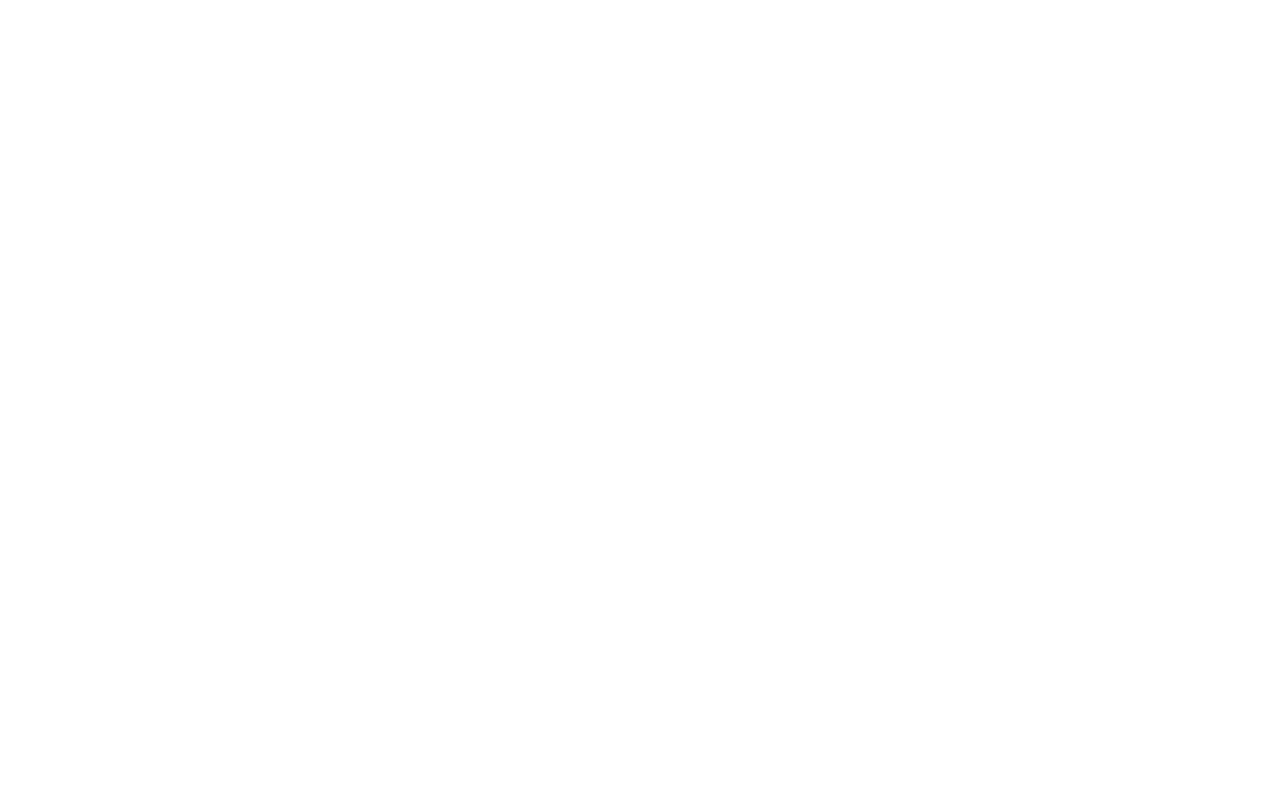
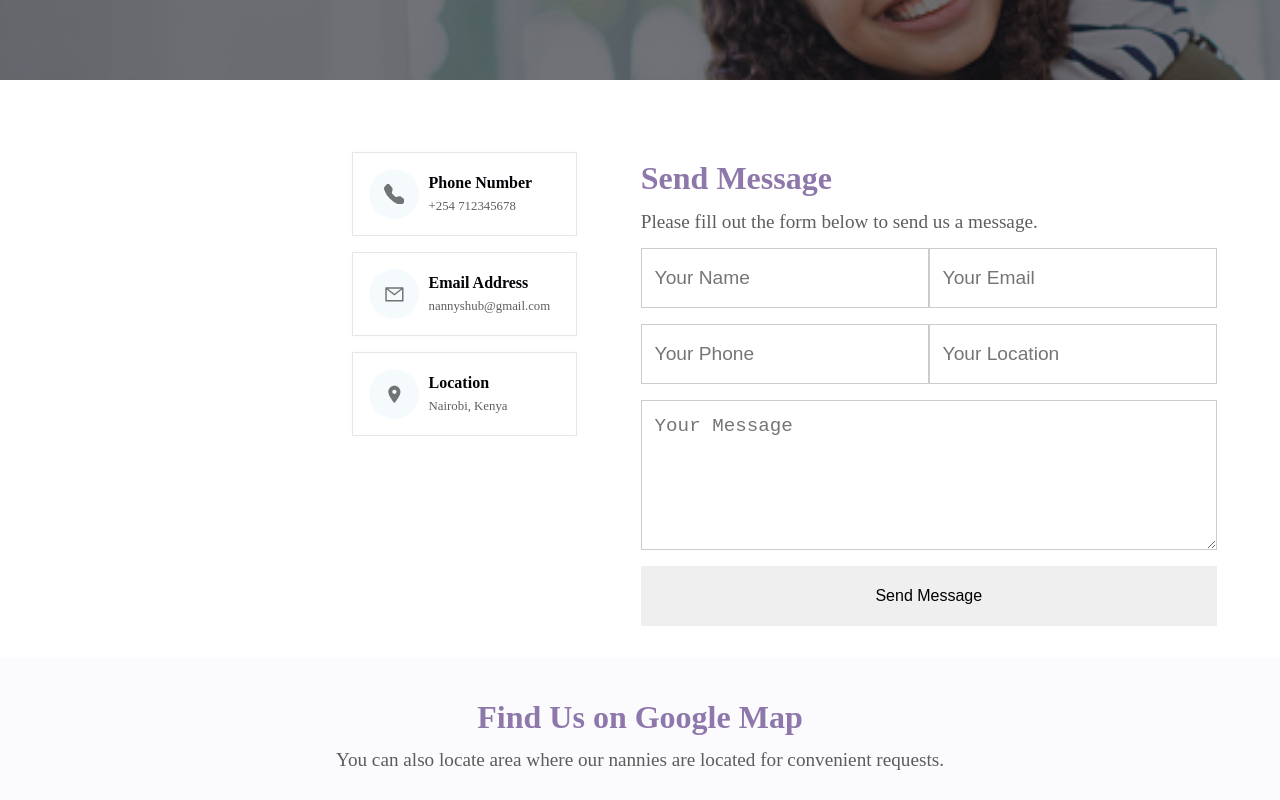
Before and after one commit to gbrowns/nannysHUB, a React (Create React App) app in the folder client/: page /contact-us in a window 1280 px wide. Shown: the part 240-1040 px from the top of the page. Before the commit the page ends 800 px from the top, so only its background shows below. Built offline with nearby package versions, Linux system fonts and the light colour scheme.

Commit message:
add implentation and styles for contact-us page

```diff
--- a/client/src/scss/App.scss
+++ b/client/src/scss/App.scss
@@ -43,7 +43,7 @@
 //page banner
 .page-banner{
     position: relative;
-    height: 20vh;
+    height: 30vh;
     width: 100%;
     background-color: $themeColor;
     display: flex;
@@ -547,6 +547,145 @@ footer{
 
 }
 
+//contact-page styles
+.contact-page{
+    position: relative;
+    width: 100%;
+    .contact-content{
+        position: relative;
+        width: 100%;
+        display: flex;
+        flex-direction: column;
+        padding: 2.5rem 0;
+        .contact-area{
+            display: flex;
+            flex-direction: row;
+            margin: 0 20rem;
+            .contact-form{
+                flex: .5;
+                padding: 2rem;
+                display: flex;
+                flex-direction: column;
+                .card{
+                    background-color: #fff;
+                    margin-bottom: 1rem;
+                    border: 1px solid rgba(204, 204, 204, 0.493);
+                    box-shadow: 0 0 5px rgba(0, 0, 0, 0.025);
+                    padding: 1rem;
+                    display: flex;
+                    flex-direction: row;
+                    align-items: center;
+                    cursor: pointer;
+                    .icon{
+                        width: 50px;
+                        height: 50px;
+                        border-radius: 50%;
+                        display: flex;
+                        justify-content: center;
+                        align-items: center;
+                        background-color: #ebf7fc81;
+                        .i{
+                            font-size: 1.3rem;
+                            color: rgba(53, 53, 53, 0.692);
+                        }
+                    }
+                    .card-body{
+                        padding: 0 .6rem;
+                        display: flex;
+                        flex-direction: column;
+                        h5{
+                            font-size: 1rem;
+                            font-family: $bodyText6;
+                            color: $primaryColor;
+                        }
+                        span{
+                            font-size: .8rem;
+                            font-family: $bodyText1;
+                            color: rgba(0, 0, 0, 0.637);
+                            padding-top: .4rem;
+                        }
+                    }
+                }
+            }
+            form{
+                flex: 1;
+                padding: 2rem;
+                width: 100%;
+                h3{
+                    font-size: 2rem;
+                    font-family: $headingText2;
+                    color: $themeColor;
+                    padding: .5rem 0;
+                }
+                p{
+                    font-size: 1.2rem;
+                    font-family: $bodyText1;
+                    color: rgba(0, 0, 0, 0.637);
+                    padding-bottom: .5rem;
+                    line-height: 1.8;
+                }
+                .form-group{
+                    display: flex;
+                    width: 100%;
+                    flex-direction: row;
+                    justify-content: space-between;
+                    margin-bottom: 1rem;
+                    input{
+                        width: 350px;
+                        padding: .9rem .8rem;
+                        font-size: 1.2rem;
+                        outline: none;
+                        border: 1px solid #ccc;
+                    }
+                    textarea{
+                        width: 100%;
+                        height: 150px;
+                        padding: .9rem .8rem;
+                        font-size: 1.2rem;
+                        outline: none;
+                        border: 1px solid #ccc;
+                    }
+                }
+                input{
+                    width: 100%;
+                    height: 60px;
+                    padding: .9rem .6rem;
+                    font-size: 1rem;
+                    outline: none;
+                    border: none;
+                    cursor: pointer;
+                }
+            }
+        }
+        .map{
+            background-color: rgba(238, 238, 248, 0.267);
+            display: flex;
+            flex-direction: column;
+            justify-content: center;
+            align-items: center;
+            padding: 2rem 0;
+            h3{
+                font-size: 2rem;
+                font-family: $headingText2;
+                color: $themeColor;
+                padding: .6rem 0;
+            }
+            p{
+                font-size: 1.2rem;
+                font-family: $bodyText1;
+                color: rgba(0, 0, 0, 0.637);
+                line-height: 1.5;
+            }
+            img{
+                width: 50%;
+                margin: 2rem 0;
+                object-fit: cover;
+            }
+        }
+
+    }
+}
+
 
 .admin-login{
     position: relative;
--- a/client/src/views/Contact.js
+++ b/client/src/views/Contact.js
@@ -1,10 +1,77 @@
 import React from 'react'
 import Banner from '../components/Banner'
+import Footer from '../components/Footer'
+import { BsFillTelephoneFill } from 'react-icons/bs'
+import { AiOutlineMail } from 'react-icons/ai'
+import { MdLocationOn } from 'react-icons/md'
+
 
 function Contact() {
   return (
-    <div>
+    <div className='contact-page'>
         <Banner title="Contact Us" image={require('../images/nanny1.jpeg')}/>
+        <div className="contact-content">
+            <div className="contact-area">
+                <div className="contact-form">
+                    <div className="card">
+                        <div className="icon">
+                            <BsFillTelephoneFill className="i"/>
+                        </div>
+                        <div className="card-body">
+                            <h5>Phone Number</h5>
+                            <span>+254 712345678</span>
+                        </div>
+                    </div>
+                    <div className="card">
+                        <div className="icon">
+                            <AiOutlineMail className="i"/>
+                        </div>
+                        <div className="card-body">
+                            <h5>Email Address</h5>
+                            <span>nannyshub@gmail.com</span>
+                        </div>
+                    </div>
+                    <div className="card">
+                        <div className="icon">
+                            <MdLocationOn className="i"/>
+                        </div>
+                        <div className="card-body">
+                            <h5>Location</h5>
+                            <span>Nairobi, Kenya</span>
+                        </div>
+                    </div>
+
+
+                </div>
+                <form autoComplete='off'>
+                    <h3>Send Message</h3>
+                    <p>
+                        Please fill out the form below to send us a message.
+                    </p>
+                    <div className="form-group">
+                        <input type="text" placeholder="Your Name" />
+                        <input type="text" placeholder="Your Email" />
+                    </div>
+                    <div className="form-group">
+                        <input type="text" placeholder="Your Phone" />
+                        <input type="text" placeholder="Your Location" />
+                    </div>
+                    <div className="form-group">
+                        <textarea placeholder="Your Message" />
+                    </div>
+                    <input type="submit" value="Send Message" />
+                </form>
+
+            </div>
+            <div className="map">
+                <h3>Find Us on Google Map</h3>
+                <p>
+                    You can also locate area where our nannies are located for convenient requests.
+                </p>
+                 <img src={require('../images/map.png')} alt="map" width="100px" />
+            </div>
+        </div>
+        <Footer />
     </div>
   )
 }
```
Also changed, not shown: client/src/images/map.png (added).
